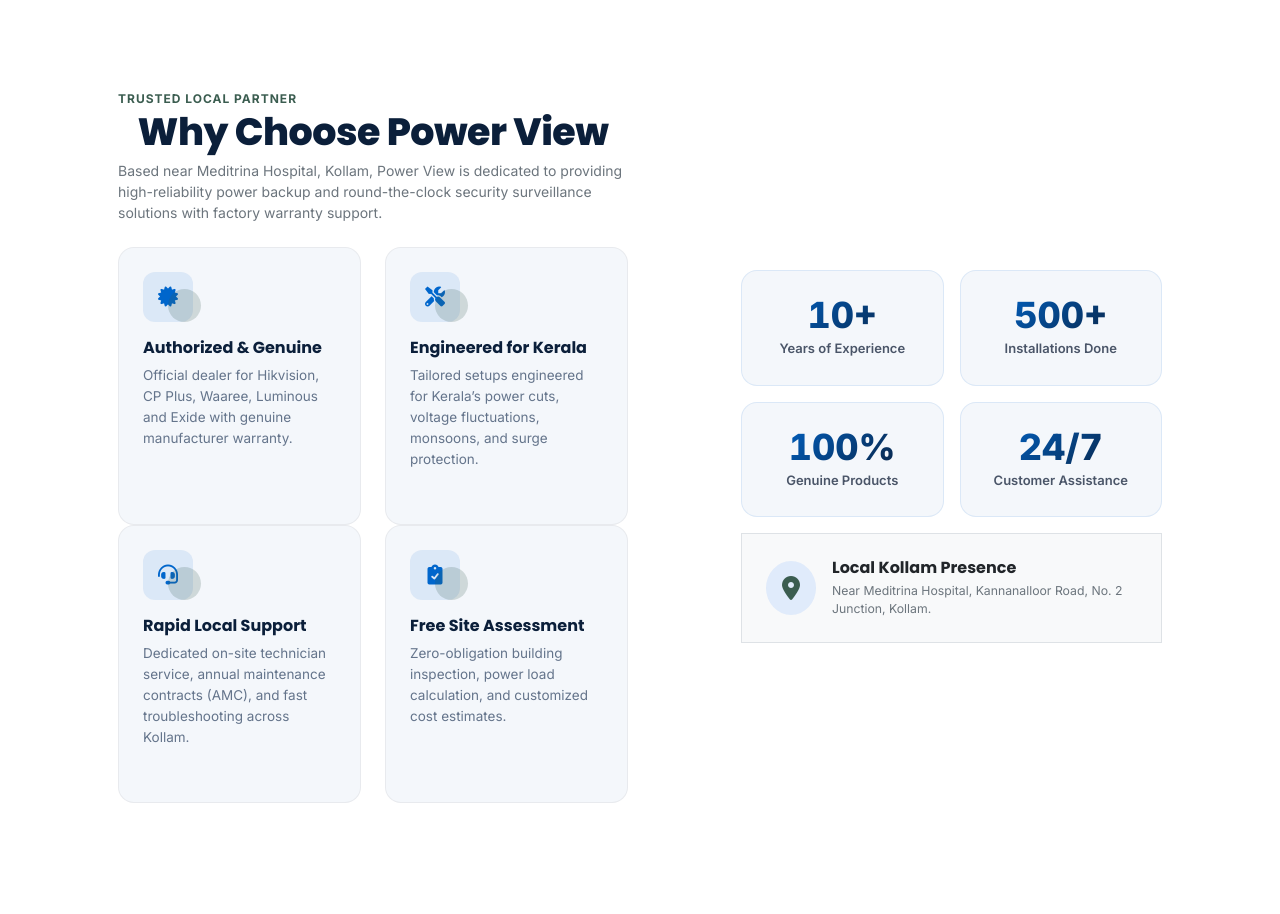
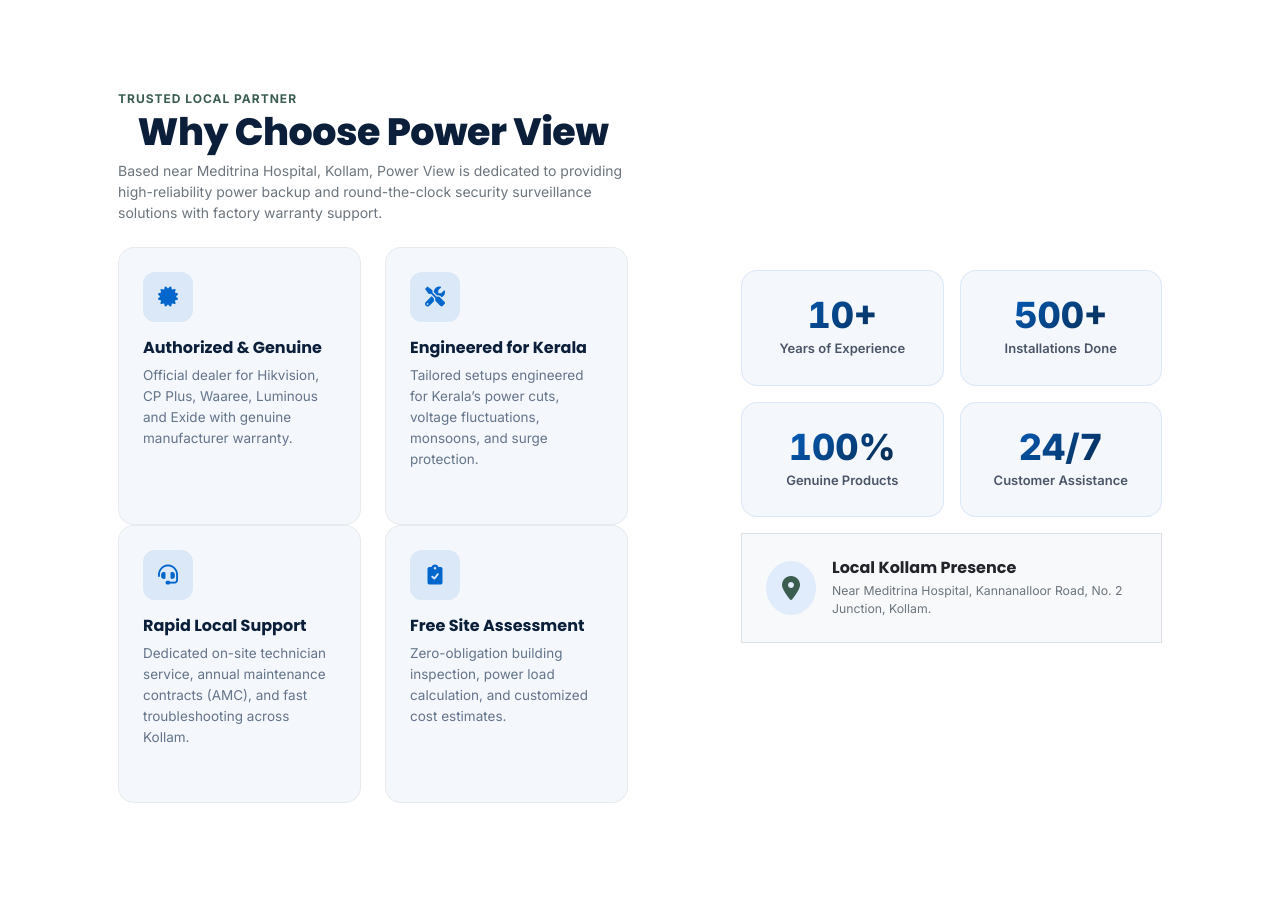
Before and after one commit to abhinavdeveloperiz/Power-view, a Django app: template templates/index.html in a window 1280 px wide. Shown: the part 794-1708 px from the top of the page. Run offline with Django 5.2, Linux system fonts and the light colour scheme; the template is opened without the code that fills it, so the values that code supplies are empty; some libraries are stand-ins or nearby versions.

Commit message:
fix: remove legacy Furni icon:before pseudo-element shadow bubble from feature cards

```diff
--- a/static/furni/css/powerview-theme.css
+++ b/static/furni/css/powerview-theme.css
@@ -718,6 +718,13 @@ body {
   color: var(--pv-blue);
   font-size: 20px;
   transition: all 0.3s ease;
+  position: relative;
+}
+
+.feature .icon::before,
+.feature .icon:before {
+  display: none !important;
+  content: none !important;
 }
 
 .feature:hover .icon {
--- a/static/furni/css/style.css
+++ b/static/furni/css/style.css
@@ -295,14 +295,8 @@ a {
     position: relative;
     margin-bottom: 20px; }
     .feature .icon:before {
-      content: "";
-      width: 33px;
-      height: 33px;
-      position: absolute;
-      background: rgba(59, 93, 80, 0.2);
-      border-radius: 50%;
-      right: -8px;
-      bottom: 0; }
+      display: none;
+      content: none; }
   .feature h3 {
     font-size: 14px;
     color: #2f2f2f; }
```
